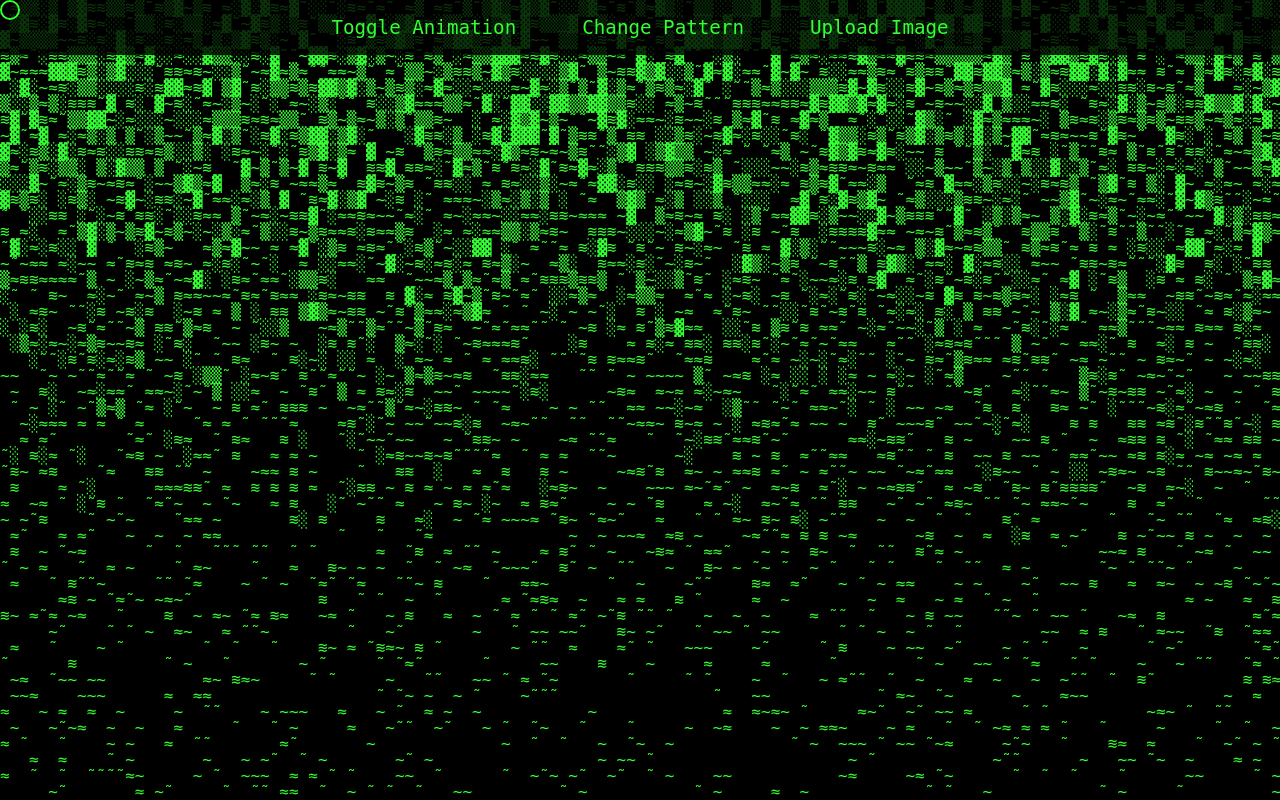
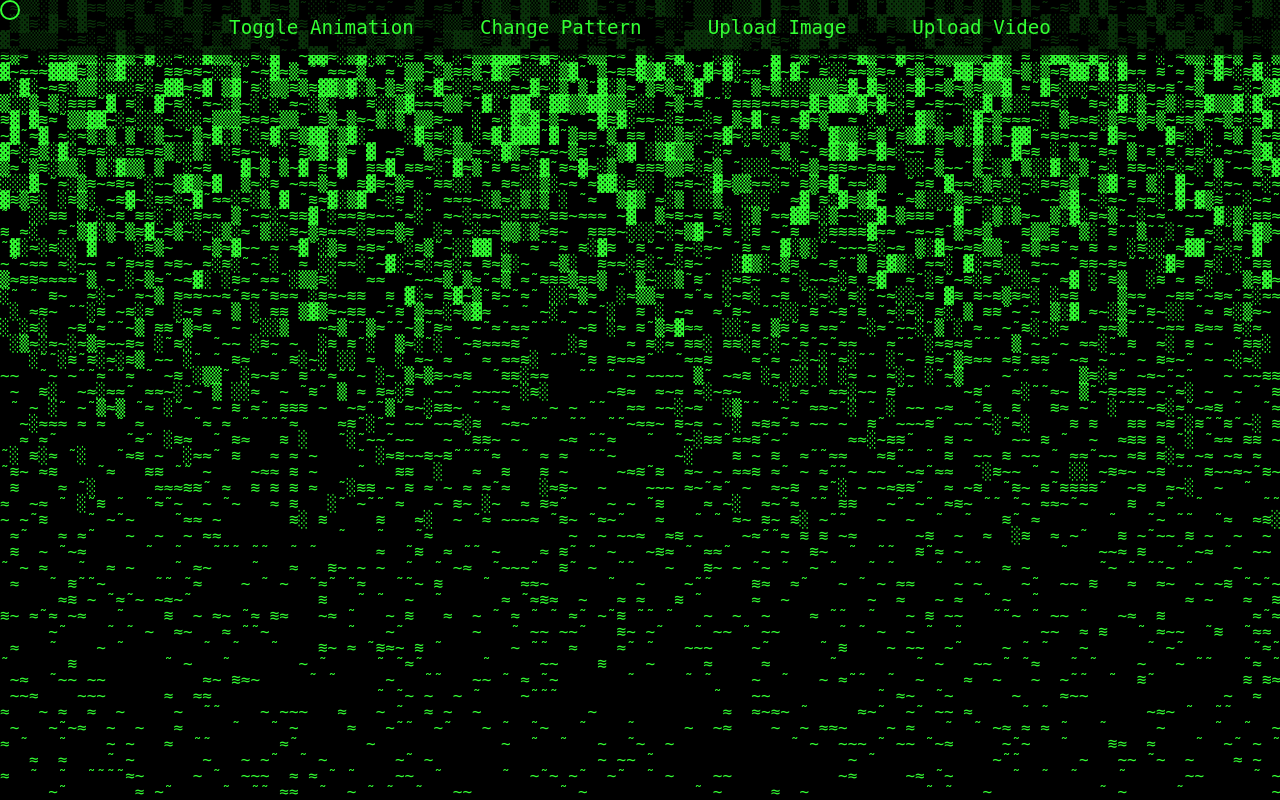
Before and after one commit to SaulBuilds/Ascii_Motion, a Flask app: page / in a window 1280 px wide. Run offline with Flask 3, Linux system fonts and the light colour scheme.

Commit message:
Agent query: Can you verify if the video upload button is visible in the navigation and if clicking it opens the file upload dialog?

```diff
--- a/static/js/ascii.js
+++ b/static/js/ascii.js
@@ -7,6 +7,7 @@ class ASCIIArt {
         this.setupCanvas();
         this.setupCursor();
         this.setupFileUpload();
+        this.videoToASCII = new VideoToASCII(this);
     }
 
     setupCanvas() {
@@ -30,12 +31,18 @@ class ASCIIArt {
     }
 
     setupFileUpload() {
-        const fileInput = document.getElementById('imageUpload');
+        const imageInput = document.getElementById('imageUpload');
+        const videoInput = document.getElementById('videoUpload');
+
         document.querySelector('[data-action="upload-image"]').addEventListener('click', () => {
-            fileInput.click();
+            imageInput.click();
         });
 
-        fileInput.addEventListener('change', (e) => {
+        document.querySelector('[data-action="upload-video"]').addEventListener('click', () => {
+            videoInput.click();
+        });
+
+        imageInput.addEventListener('change', (e) => {
             const file = e.target.files[0];
             if (file) {
                 const reader = new FileReader();
@@ -45,6 +52,13 @@ class ASCIIArt {
                     img.src = event.target.result;
                 };
                 reader.readAsDataURL(file);
+            }
+        });
+
+        videoInput.addEventListener('change', (e) => {
+            const file = e.target.files[0];
+            if (file) {
+                this.videoToASCII.processVideo(file);
             }
         });
     }
@@ -88,6 +102,108 @@ class ASCIIArt {
     }
 }
 
+class VideoToASCII {
+    constructor(asciiArt) {
+        this.asciiArt = asciiArt;
+        this.frameBuffer = [];
+        this.isPlaying = false;
+        this.currentFrame = 0;
+        this.setupControls();
+    }
+
+    setupControls() {
+        const controls = document.getElementById('video-controls');
+        document.querySelector('[data-action="play-video"]').addEventListener('click', () => this.playASCII());
+        document.querySelector('[data-action="pause-video"]').addEventListener('click', () => this.pauseASCII());
+        document.querySelector('[data-action="stop-video"]').addEventListener('click', () => this.stopASCII());
+    }
+
+    processVideo(videoFile) {
+        const video = document.createElement('video');
+        video.src = URL.createObjectURL(videoFile);
+
+        // Show loading indicator
+        const loadingIndicator = document.querySelector('.loading-indicator');
+        const controls = document.getElementById('video-controls');
+        loadingIndicator.style.display = 'block';
+        controls.style.display = 'block';
+
+        video.addEventListener('loadeddata', () => {
+            this.extractFrames(video).then(() => {
+                loadingIndicator.style.display = 'none';
+                this.playASCII();
+            });
+        });
+    }
+
+    async extractFrames(video) {
+        this.frameBuffer = [];
+        const canvas = document.createElement('canvas');
+        const ctx = canvas.getContext('2d');
+        const frameCount = Math.floor(video.duration * 24); // 24 fps
+
+        canvas.width = 100;
+        canvas.height = Math.floor(video.videoHeight * 100 / video.videoWidth / 2);
+
+        for (let i = 0; i < frameCount; i++) {
+            video.currentTime = i / 24;
+            await new Promise(resolve => {
+                video.addEventListener('seeked', () => {
+                    ctx.drawImage(video, 0, 0, canvas.width, canvas.height);
+                    const frame = this.convertFrameToASCII(ctx, canvas.width, canvas.height);
+                    this.frameBuffer.push(frame);
+                    resolve();
+                }, { once: true });
+            });
+        }
+    }
+
+    convertFrameToASCII(ctx, width, height) {
+        const imageData = ctx.getImageData(0, 0, width, height);
+        let asciiFrame = '';
+
+        for (let i = 0; i < imageData.data.length; i += 4) {
+            if (i % (width * 4) === 0) asciiFrame += '\n';
+
+            const brightness = (imageData.data[i] + imageData.data[i + 1] + imageData.data[i + 2]) / 3;
+            const charIndex = Math.floor(brightness / 255 * (this.asciiArt.ASCII_CHARS.length - 1));
+            asciiFrame += this.asciiArt.ASCII_CHARS[charIndex];
+        }
+
+        return asciiFrame;
+    }
+
+    playASCII() {
+        if (!this.isPlaying && this.frameBuffer.length > 0) {
+            this.isPlaying = true;
+            this.playNextFrame();
+        }
+    }
+
+    playNextFrame() {
+        if (!this.isPlaying) return;
+
+        if (this.currentFrame >= this.frameBuffer.length) {
+            this.currentFrame = 0;
+        }
+
+        this.asciiArt.ascii_container.textContent = this.frameBuffer[this.currentFrame];
+        this.currentFrame++;
+
+        setTimeout(() => requestAnimationFrame(() => this.playNextFrame()), 1000 / 24);
+    }
+
+    pauseASCII() {
+        this.isPlaying = false;
+    }
+
+    stopASCII() {
+        this.isPlaying = false;
+        this.currentFrame = 0;
+        this.asciiArt.ascii_container.textContent = '';
+    }
+}
+
 // Initialize ASCII art when the page loads
 document.addEventListener('DOMContentLoaded', () => {
     const asciiArt = new ASCIIArt();
--- a/templates/index.html
+++ b/templates/index.html
@@ -13,11 +13,19 @@
                 <li><a href="#" class="nav-link" data-action="toggle-animation">Toggle Animation</a></li>
                 <li><a href="#" class="nav-link" data-action="change-pattern">Change Pattern</a></li>
                 <li><a href="#" class="nav-link" data-action="upload-image">Upload Image</a></li>
+                <li><a href="#" class="nav-link" data-action="upload-video">Upload Video</a></li>
             </ul>
         </nav>
+        <div id="video-controls" class="controls" style="display: none;">
+            <button data-action="play-video">Play</button>
+            <button data-action="pause-video">Pause</button>
+            <button data-action="stop-video">Stop</button>
+            <div class="loading-indicator" style="display: none;">Converting video...</div>
+        </div>
     </div>
 
     <input type="file" id="imageUpload" accept="image/*" style="display: none;">
+    <input type="file" id="videoUpload" accept="video/*" style="display: none;">
 
     <main>
         <canvas id="asciiCanvas"></canvas>
```
Also changed, not shown: static/css/style.css (+32 -0 lines).
